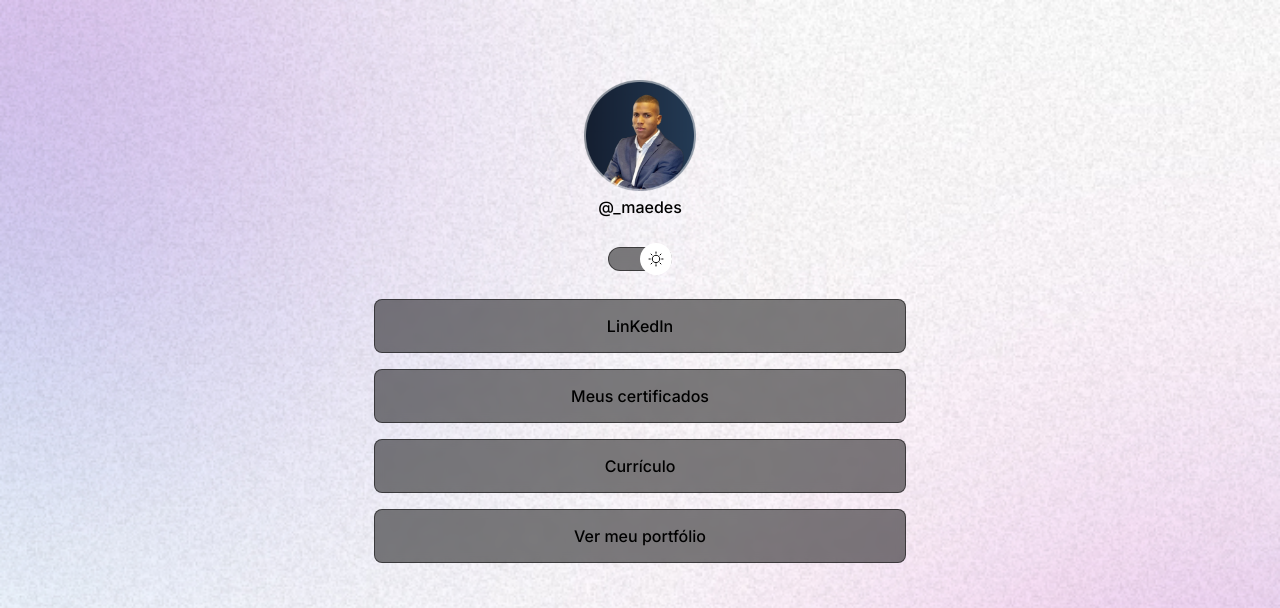
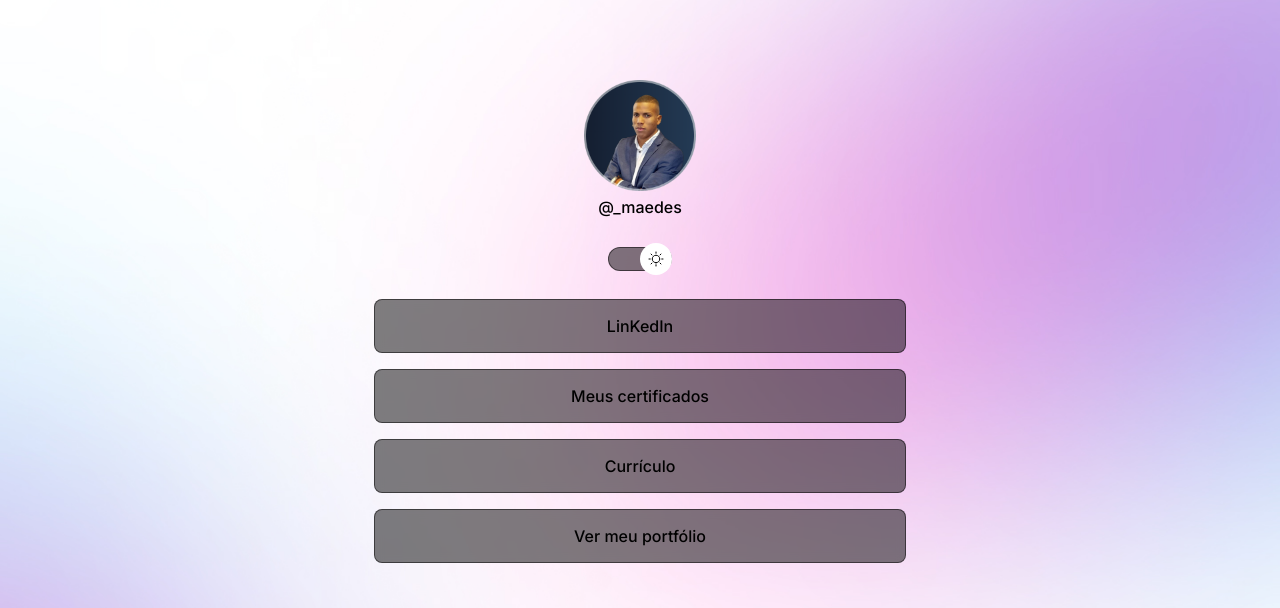
Before and after one commit to Maedes01/Projeto_maedes, a plain HTML site: page index.html in a window 1280 px wide. Shown: the top 608 px of the page. Drawn offline with nearby package versions, Linux system fonts and the light colour scheme.

Commit message:
Projeto_rocketseat

```diff
--- a/style.css
+++ b/style.css
@@ -30,6 +30,7 @@ body {
     background-position: top center;
     background-size: cover;*/
     background: var(--bg-url) no-repeat top center/cover;
+    height: 100vh;
 }
 
 body * {
@@ -157,8 +158,13 @@ ul li a:hover{
     background: var(--highlight-color);
 }
 
-footer {
-    padding: 24px 0;
-    text-align: center;
-    font-size: 14px;
-}
+ @media (min-width: 70px) {
+    :root {
+        --bg-url: url(./assets/bg-desktop.jpg);
+    }
+
+    .light {
+        --bg-url: url(./assets/bg-desktop-light.jpg);
+    }
+
+ }
```
